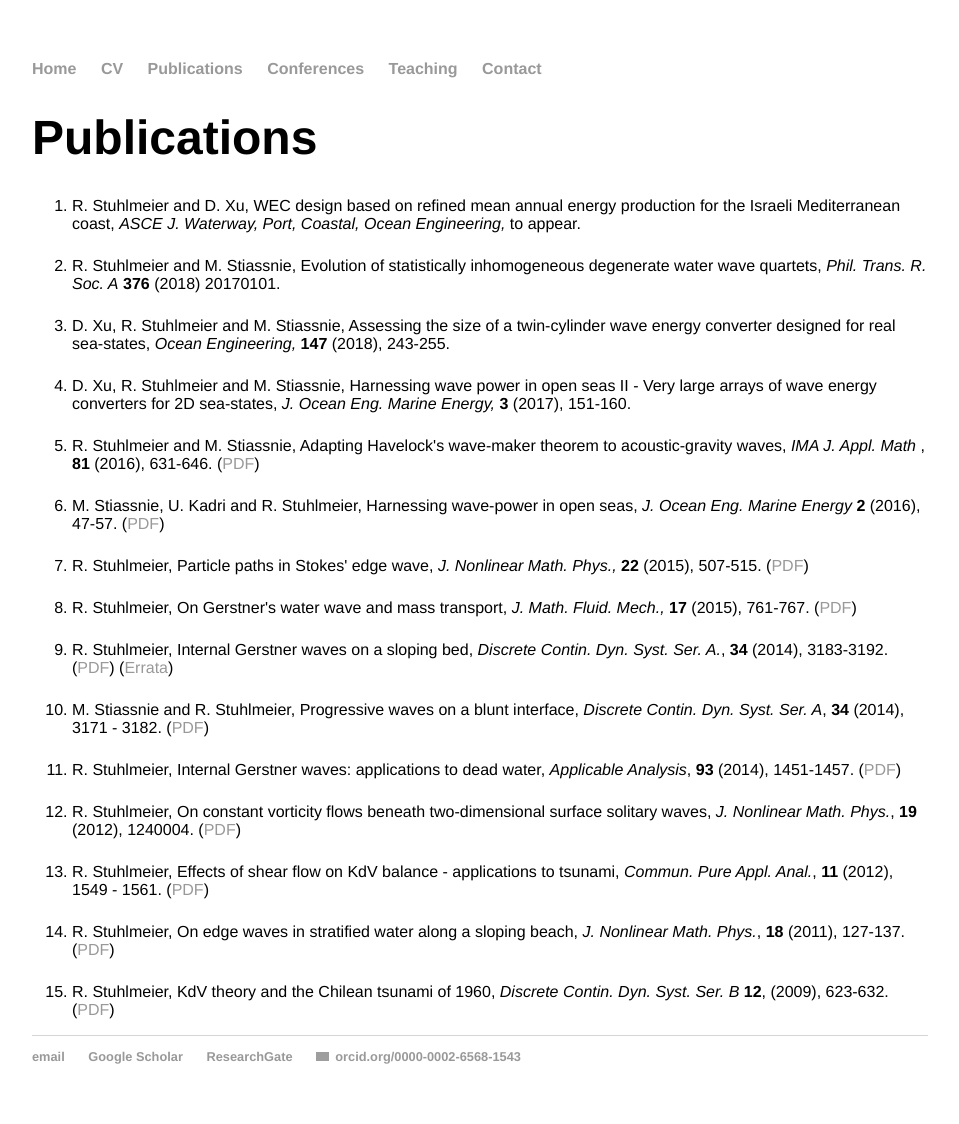
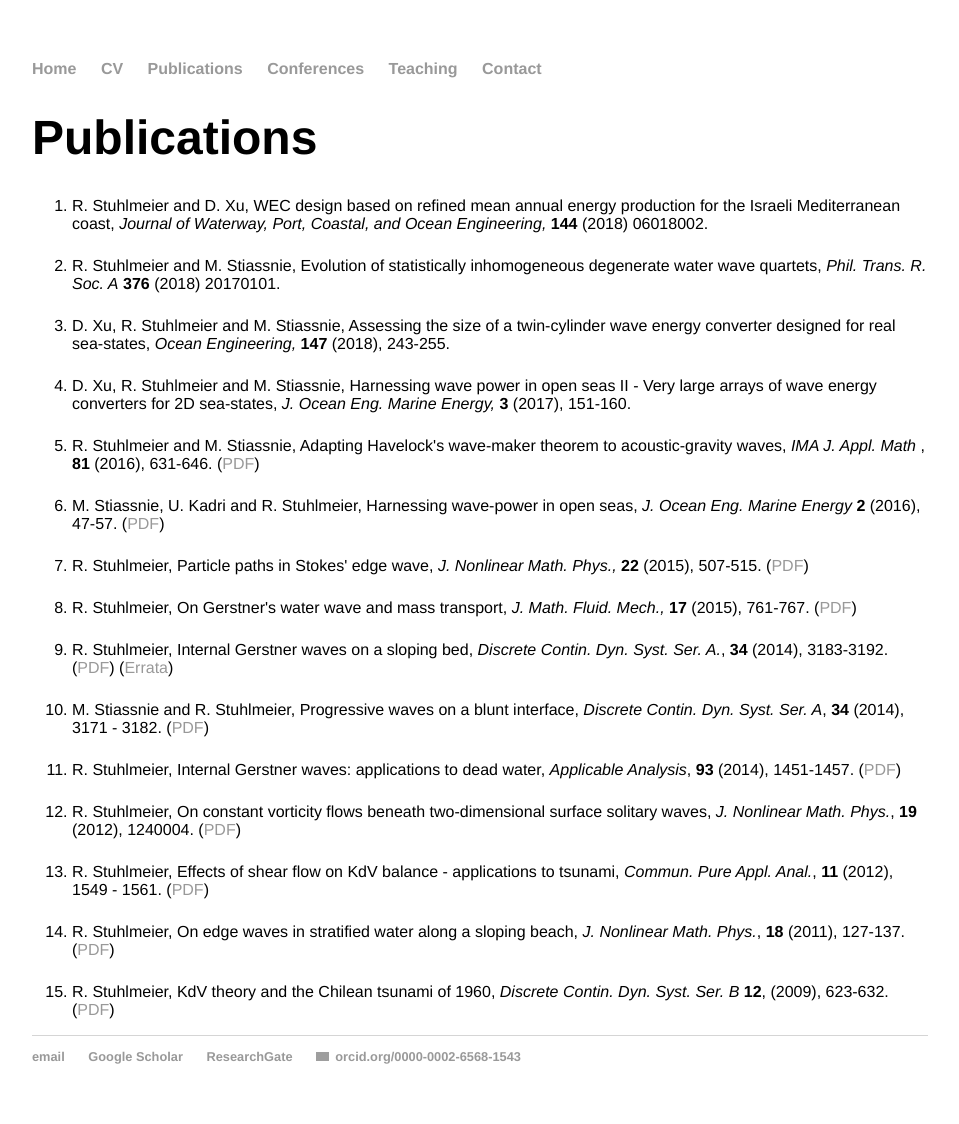
Before and after one commit to rstuhlmeier/rstuhlmeier.github.io, a Jekyll site: the page built from publications/index.html, in a window 1280 px wide. Shown: the whole page, without its empty margins (160-1119 px from the left). Built offline with Jekyll 4.4.1, drawn with Linux system fonts in a browser that asks for light colours; grey boxes are pictures that could not be loaded.

Commit message:
Updated ASCE Paper

```diff
--- a/publications/index.html
+++ b/publications/index.html
@@ -6,7 +6,7 @@ title: Raphael Stuhlmeier - Publications
 
 <h1>Publications</h1>
 <ol>
-<li> R. Stuhlmeier and D. Xu, WEC design based on refined mean annual energy production for the Israeli Mediterranean coast, <em> ASCE J. Waterway, Port, Coastal, Ocean Engineering,</em> to appear. </li>
+<li> R. Stuhlmeier and D. Xu, WEC design based on refined mean annual energy production for the Israeli Mediterranean coast, <em> Journal of Waterway, Port, Coastal, and Ocean Engineering,</em> <b>144</b> (2018) 06018002. </li>
 <p>
 <li> R. Stuhlmeier and M. Stiassnie, Evolution of statistically inhomogeneous degenerate water wave quartets, <em>Phil. Trans. R. Soc. A</em>  <b>376</b> (2018) 20170101.   </li>
 <p>
```
